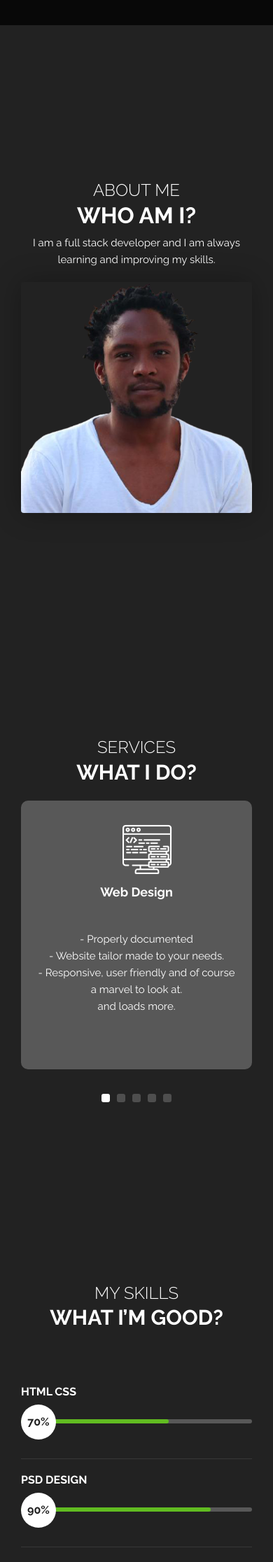
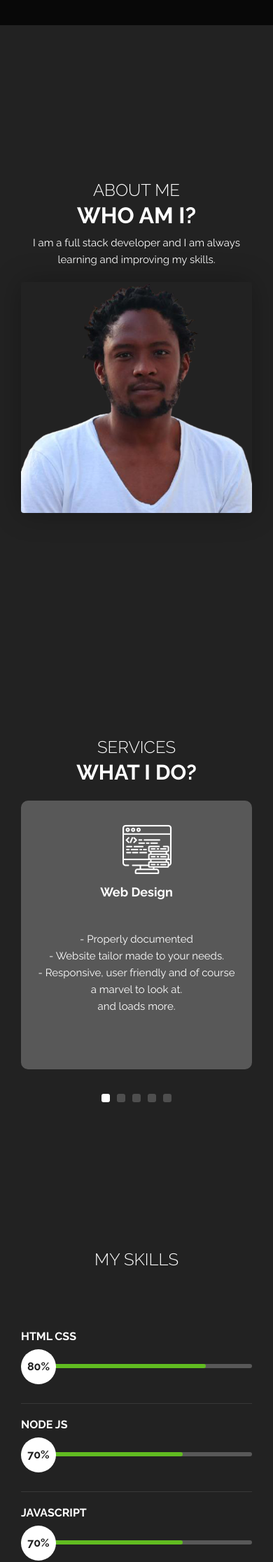
Before and after one commit to ethichadebe/me, a PHP site: page / in a window 390 px wide. Shown: the part 808-3040 px from the top of the page at 70% size. Run offline with PHP 8.4, Linux system fonts and the light colour scheme.

Commit message:
Updates 3

```diff
--- a/css/responsive.css
+++ b/css/responsive.css
@@ -205,16 +205,16 @@
         position: fixed;
         top: 0;
         z-index: 6666;
-        background-color: rgba(250, 250, 250, 0.9);
+        background-color: rgba(0, 0, 0, 0.95);
     }
     #navigation button i {
-        color: #1e1e1e;
+        color: #61bc21;
     }
     .welcome-box {
         padding: 150px 0px;
     }
     #logo {
-        color: #1e1e1e;
+        color: #fff;
     }
     .navbar-toggle {
         padding: 0;
@@ -255,14 +255,14 @@
         text-align: center;
     }
     .navigation-menu>li>a {
-        color: #222;
+        color: #fff;
         padding: 15px;
         line-height: 1.2;
     }
     .navbar-nav {
         overflow-y: auto;
         display: block;
-        background: rgba(230, 230, 230, 0.25);
+        background: rgba(0, 0, 0, 0.95);
     }
     .navbar-nav li a:after {
         display: none;
@@ -273,7 +273,6 @@
         right: -15px;
         border: 0;
         box-shadow: none;
-        background: #fff;
         text-align: left;
         top: 100%;
         display: none;
--- a/css/templatemo-style.css
+++ b/css/templatemo-style.css
@@ -337,6 +337,7 @@ video {
     left: 0;
     right: 0;
     top: 0;
+    background-color: rgba(0, 0, 0, 0.5);
     z-index: 999;
 }
 
@@ -982,17 +983,7 @@ textarea.form-control {
 .filled-bar {
     position: absolute;
     z-index: 99;
-    width: 64%;
     height: 6px;
     background-color: #61bc21;
     border-radius: 3px;
 }
-
-.filled-bar-2 {
-    position: absolute;
-    z-index: 99;
-    width: 82%;
-    height: 6px;
-    background-color: #61bc21;
-    border-radius: 3px;
-}
--- a/index.html
+++ b/index.html
@@ -210,37 +210,46 @@ https://templatemo.com/tm-528-elegance
                         <div class="col-md-7 wide-col-laptop">
                             <div class="title-block animate" data-animate="fadeInUp">
                                 <span>My Skills</span>
-                                <h2>What i’m good?</h2>
+                                <!--<h2>What i’m good?</h2>-->
                             </div>
                             <div class="skills-row animate" data-animate="fadeInDown">
                                 <div class="row">
-                                    <div class="col-md-8 offset-md-2">
+                                    <div class="col-md-6 ">
                                         <div class="skill-item">
                                             <h6>HTML CSS</h6>
                                             <div class="skill-bar">
-                                                <span>70%</span>
-                                                <div class="filled-bar"></div>
+                                                <span>80%</span>
+                                                <div class="filled-bar" style="width: 80%;"></div>
                                             </div>
                                         </div>
                                         <div class="skill-item">
-                                            <h6>PSD Design</h6>
+                                            <h6>Node js</h6>
                                             <div class="skill-bar">
-                                                <span>90%</span>
-                                                <div class="filled-bar-2"></div>
+                                                <span>70%</span>
+                                                <div class="filled-bar" style="width: 70%;"></div>
                                             </div>
                                         </div>
                                         <div class="skill-item">
-                                            <h6>Social Media</h6>
+                                            <h6>javaScript</h6>
                                             <div class="skill-bar">
                                                 <span>70%</span>
-                                                <div class="filled-bar"></div>
+                                                <div class="filled-bar" style="width: 70%;"></div>
+                                            </div>
+                                        </div>
+                                    </div>
+                                    <div class="col-md-6 ">
+                                        <div class="skill-item last-skill">
+                                            <h6>Java</h6>
+                                            <div class="skill-bar">
+                                                <span>90%</span>
+                                                <div class="filled-bar" style="width: 90%;"></div>
                                             </div>
                                         </div>
                                         <div class="skill-item last-skill">
-                                            <h6>Leadership</h6>
+                                            <h6>xml</h6>
                                             <div class="skill-bar">
-                                                <span>90%</span>
-                                                <div class="filled-bar-2"></div>
+                                                <span>95%</span>
+                                                <div class="filled-bar" style="width: 95%;"></div>
                                             </div>
                                         </div>
                                     </div>
```
